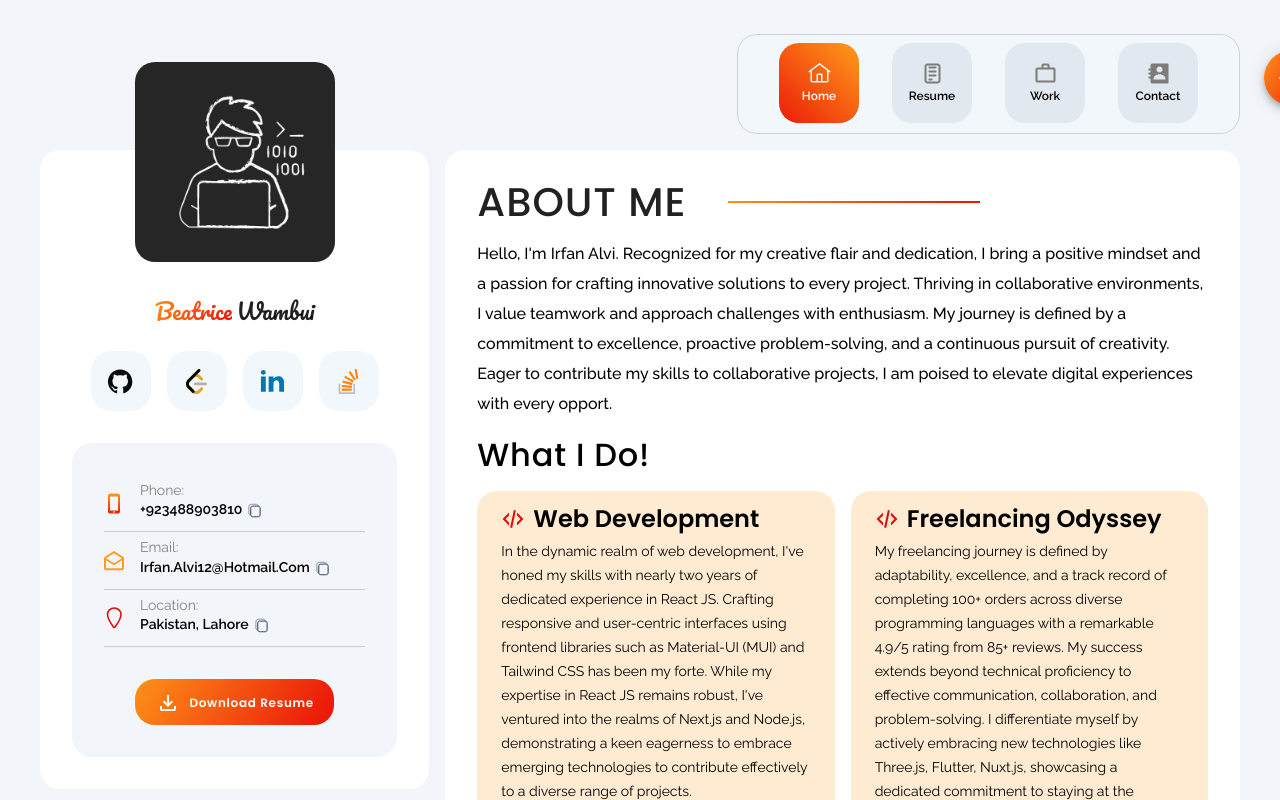
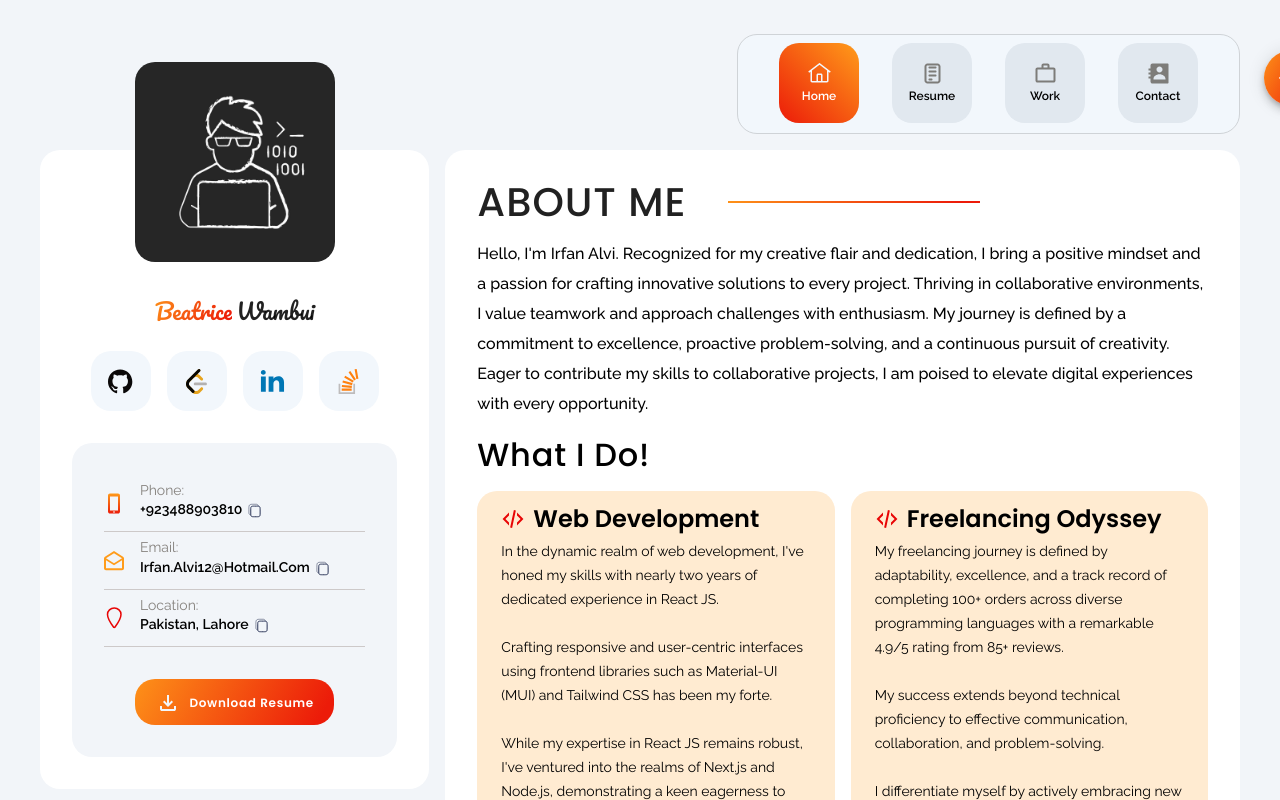
Before and after one commit to IrfanAlvi01/folio-alpha, a React (Vite) app: page / in a window 1280 px wide. Shown: the top 800 px of the page. Built offline with nearby package versions, Linux system fonts and the light colour scheme.

Commit message:
corrected parahgraph spacing and made siderbar sticky on scroll

```diff
--- a/src/components/maincontainer/home/Index.jsx
+++ b/src/components/maincontainer/home/Index.jsx
@@ -12,14 +12,14 @@ const whatIDoList = [
   {
     icon: CodeIcon,
     heading: "Web Development",
-    text: `In the dynamic realm of web development, I've honed my skills with nearly two years of dedicated experience in React JS. Crafting responsive and user-centric interfaces using frontend libraries such as Material-UI (MUI) and Tailwind CSS has been my forte. While my expertise in React JS remains robust, I've ventured into the realms of Next.js and Node.js, demonstrating a keen eagerness to embrace emerging technologies to contribute effectively to a diverse range of projects.
-    `,
+    text: `In the dynamic realm of web development, I've honed my skills with nearly two years of dedicated experience in React JS.\n\nCrafting responsive and user-centric interfaces using frontend libraries such as Material-UI (MUI) and Tailwind CSS has been my forte.\n\nWhile my expertise in React JS remains robust, I've ventured into the realms of Next.js and Node.js, demonstrating a keen eagerness to embrace emerging technologies to contribute effectively to a diverse range of projects.`,
   },
   {
     icon: CodeIcon,
     heading: "Freelancing Odyssey",
-    text: `My freelancing journey is defined by adaptability, excellence, and a track record of completing 100+ orders across diverse programming languages with a remarkable 4.9/5 rating from 85+ reviews. My success extends beyond technical proficiency to effective communication, collaboration, and problem-solving. I differentiate myself by actively embracing new technologies like Three.js, Flutter, Nuxt.js, showcasing a dedicated commitment to staying at the forefront of industry trends.`,
+    text: `My freelancing journey is defined by adaptability, excellence, and a track record of completing 100+ orders across diverse programming languages with a remarkable 4.9/5 rating from 85+ reviews.\n\nMy success extends beyond technical proficiency to effective communication, collaboration, and problem-solving.\n\nI differentiate myself by actively embracing new technologies like Three.js, Flutter, Nuxt.js, showcasing a dedicated commitment to staying at the forefront of industry trends.`,
   },
+
   // {
   //   icon: CodeIcon,
   //   heading: "Mentorship",
@@ -66,7 +66,7 @@ const Index = ({ currentIndex, activeIndex, isSmall }) => {
           enthusiasm. My journey is defined by a commitment to excellence,
           proactive problem-solving, and a continuous pursuit of creativity.
           Eager to contribute my skills to collaborative projects, I am poised
-          to elevate digital experiences with every opport.
+          to elevate digital experiences with every opportunity.
         </Typography>
         <Typography component="p" sx={globleTypographies} variant="whatIDo">
           What I Do!
--- a/src/layout/Index.jsx
+++ b/src/layout/Index.jsx
@@ -1,7 +1,7 @@
 import React, { useState, useEffect } from "react";
 import Topbar from "./Topbar.jsx";
 import Sidebar from "./Sidebar.jsx";
-import { Container, Grid, useMediaQuery, useTheme } from "@mui/material";
+import { Box, Container, Grid, useMediaQuery, useTheme } from "@mui/material";
 import MainContainer from "./MainContainer.jsx";
 
 const Index = () => {
@@ -14,11 +14,13 @@ const Index = () => {
 
   return (
     <>
-      <Container disableGutters sx={{ overflow: "hidden" }}>
+      <Container disableGutters sx={{ overflow: "" }}>
         <Topbar currentTab={currentTab} setCurrentTab={setCurrentTab} />
         <Grid spacing={2} container mt={0}>
           <Grid item xs={12} sm={12} md={4} lg={4}>
-            <Sidebar />
+            <Box position={"sticky"} top={-50}>
+              <Sidebar />
+            </Box>
           </Grid>
           <Grid item xs={12} sm={12} md={8} lg={8}>
             <MainContainer currentIndex={currentTab} isSmall={isSmall} />
--- a/src/utils/muiComponentStyles.jsx
+++ b/src/utils/muiComponentStyles.jsx
@@ -110,7 +110,7 @@ export const globleTypographies = {
   },
   "&.MuiTypography-whatIDo": {
     my: 2,
-    color: "#000",
+    color: "font.mainInfo",
     fontFamily: "Poppins",
     fontSize: "2rem",
     fontStyle: "normal",
@@ -159,6 +159,7 @@ export const globleTypographies = {
     fontStyle: "normal",
     fontWeight: 400,
     lineHeight: "20px" /* 187.5% */,
+    whiteSpace: "pre-line"
   },
   "&.MuiTypography-education": {
     color: "font.mainInfo",
```
